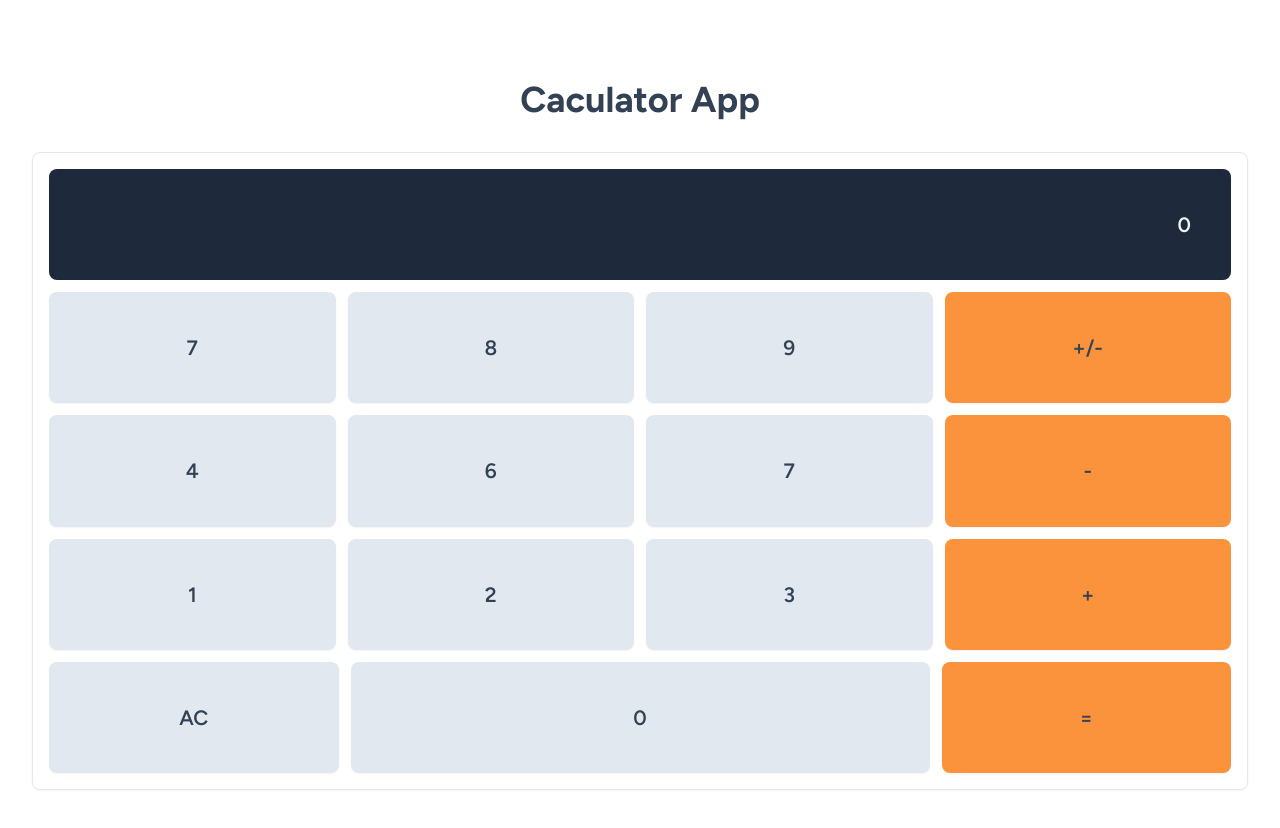
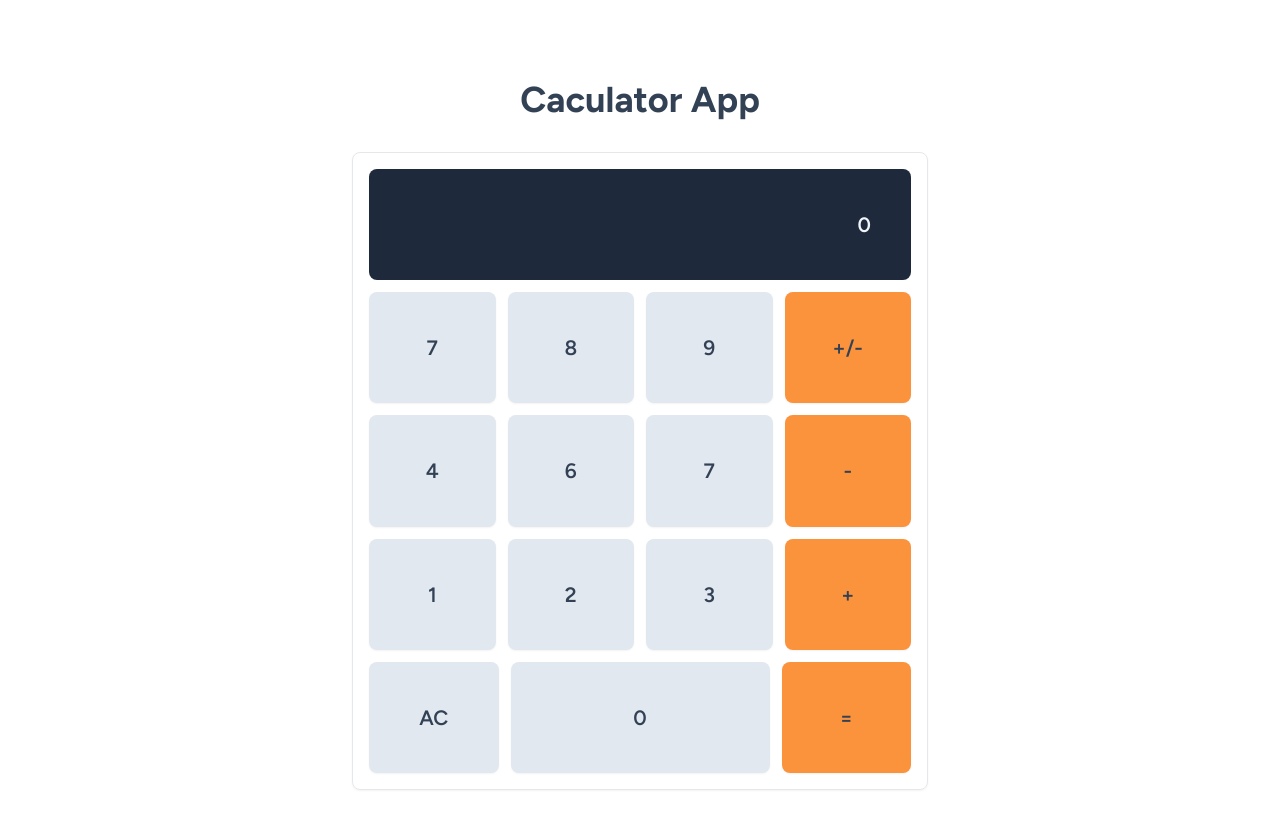
Before and after one commit to abelyoshuara/calculator-app, a React app: page / in a window 1280 px wide. Shown: the top 828 px of the page. Built offline with nearby package versions, Linux system fonts and the light colour scheme; the HTML template or start-up script is replaced by a standard one.

Commit message:
update style ui

```diff
--- a/src/App.tsx
+++ b/src/App.tsx
@@ -6,7 +6,7 @@ export default function App() {
           Caculator App
         </h1>
 
-        <div className="flex flex-col gap-y-3 border shadow-sm p-4 rounded-lg">
+        <div className="max-w-xl mx-auto flex flex-col gap-y-3 border shadow-sm p-4 rounded-lg">
           <div className="bg-slate-800 w-full p-10 rounded-lg text-slate-100 text-end text-[1.3rem] font-semibold">
             <span>0</span>
           </div>
```
